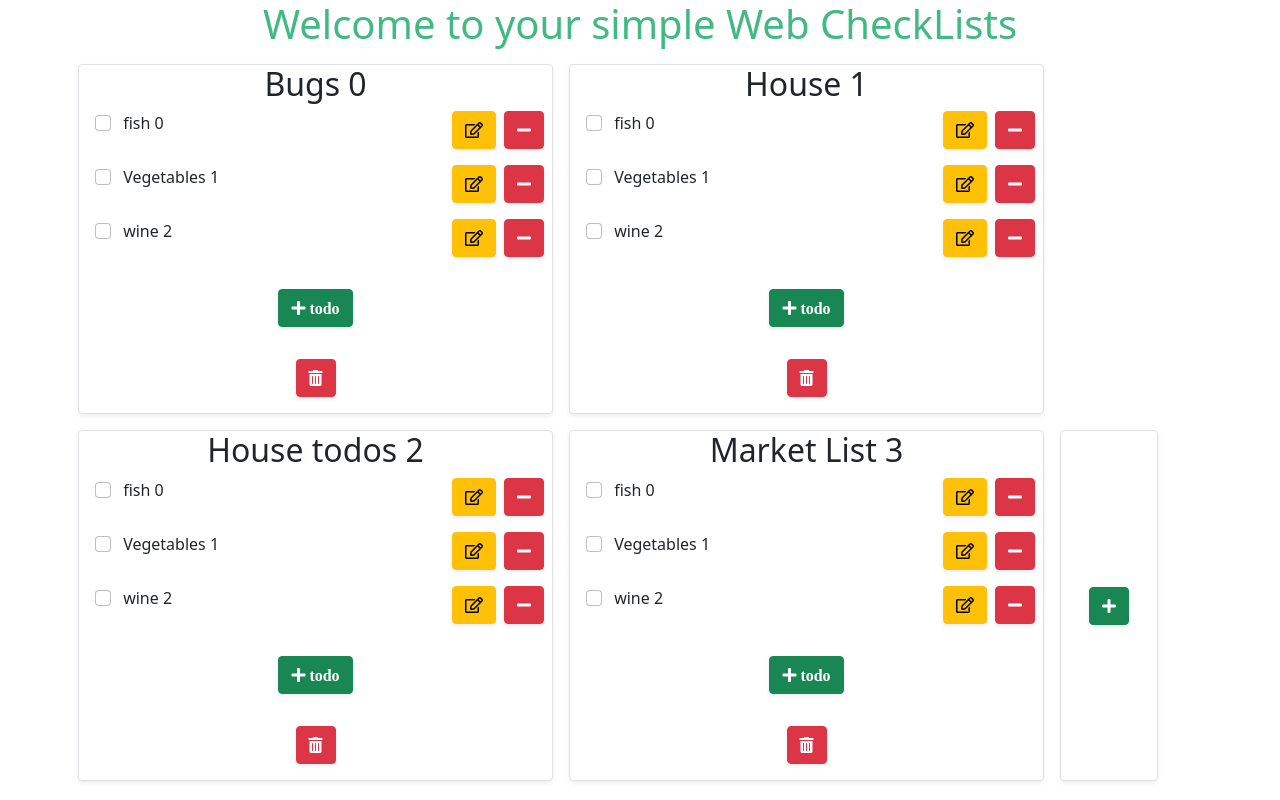
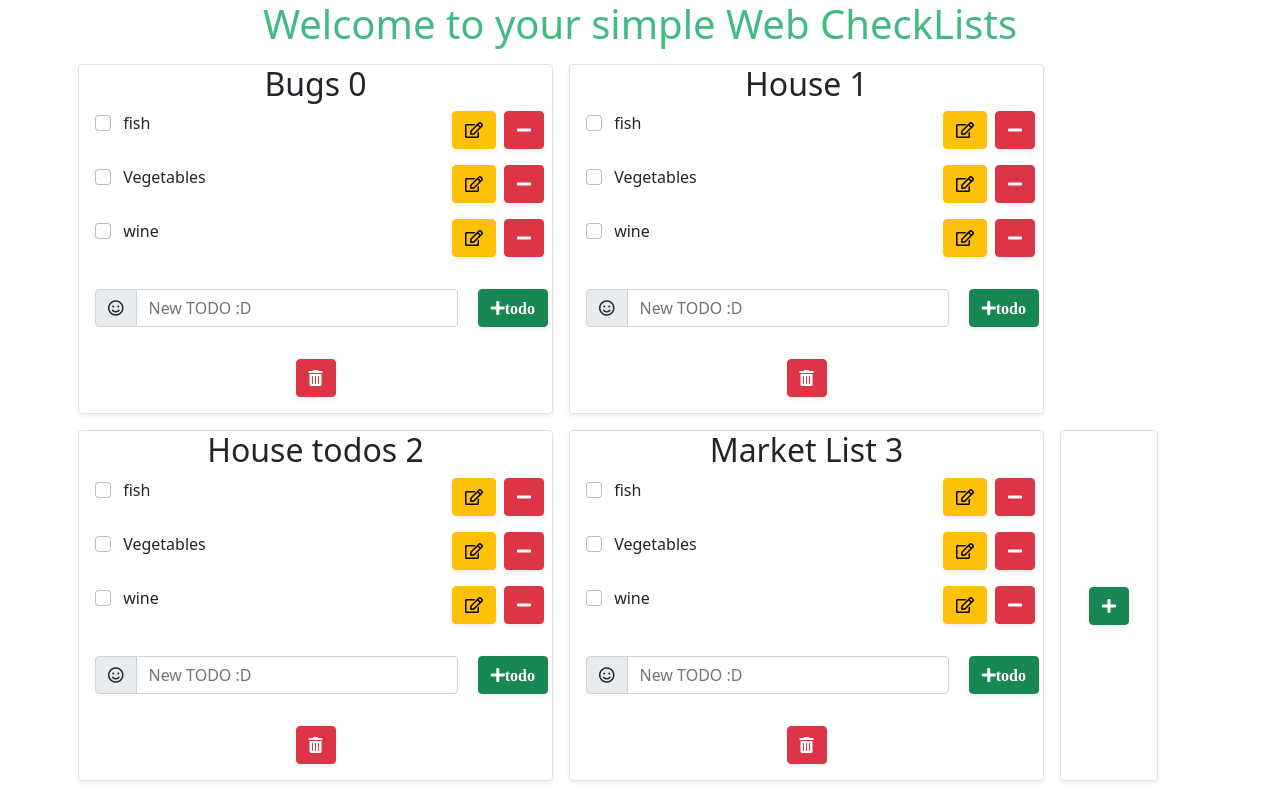
Before and after one commit to AngeelVallem/TodoList-with-vue, a Vue app: page / in a window 1280 px wide. Built offline with nearby package versions, Linux system fonts and the light colour scheme.

Commit message:
Adding newTodo feature button

```diff
--- a/src/App.vue
+++ b/src/App.vue
@@ -22,7 +22,7 @@
                 class="form-check-input mx-2"
               />
               <label class="form-check-label"></label>
-              {{ items.item }}  {{index}}
+              {{ items.item }}
 
             </li>
             <li
@@ -48,8 +48,13 @@
             </div>
           </ul>
           <div class="d-flex w-100 justify-content-center">
-            <button class="btn btn-success m-1 my-3 shadow-sm">
-              <i class="fas fa-plus"> todo</i>
+            <label for="new-todo"></label>
+    <div class="input-group flex-nowrap p-3">
+  <span class="input-group-text" id="addon-wrapping"><i class="far fa-smile"></i></span>
+  <input type="text"  class="form-control new-todo" placeholder="New TODO :D" aria-label="newTodo" aria-describedby="addon-wrapping" v-model="List.newItem">
+</div>
+            <button class="btn btn-success m-1 my-3 shadow-sm" v-on:click="addTodo(ListIndex)">
+              <i class="fas fa-plus">todo</i>
             </button>
           </div>
           <div class="d-flex w-100 justify-content-center">
@@ -81,6 +86,7 @@ export default {
       todosList: [
         {
           ListName: "Bugs",
+          newItem : '',
           todos: [
             {
               id: Math.random(),
@@ -101,6 +107,7 @@ export default {
         },
         {
           ListName: "House",
+          newItem : '',
           todos: [
             {
               id: Math.random(),
@@ -121,6 +128,7 @@ export default {
         },
         {
           ListName: "House todos",
+          newItem : '',
           todos: [
             {
               id: Math.random(),
@@ -141,6 +149,7 @@ export default {
         },
         {
           ListName: "Market List",
+          newItem : '',
           todos: [
             {
               id: Math.random(),
@@ -168,7 +177,13 @@ export default {
     },
     removeItem : function(listIndex,index){
            this.todosList[listIndex].todos.splice(index,1)
-
+  },
+  addTodo : function(listIndex){
+    this.todosList[listIndex].todos.push({
+      id : Math.random(),
+      item : this.todosList[listIndex].newItem,
+      check : false
+    })
   }
 }
 }
```
